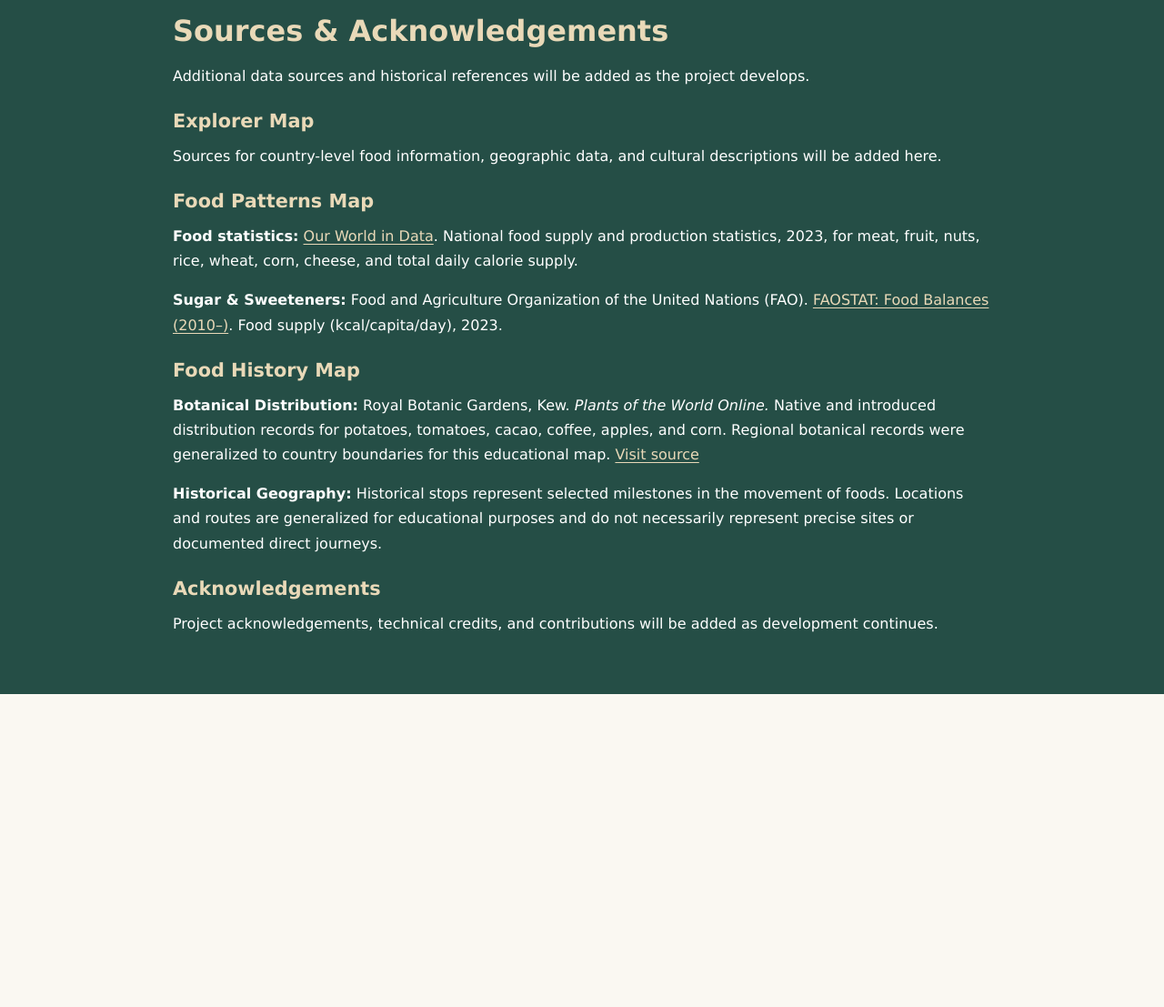
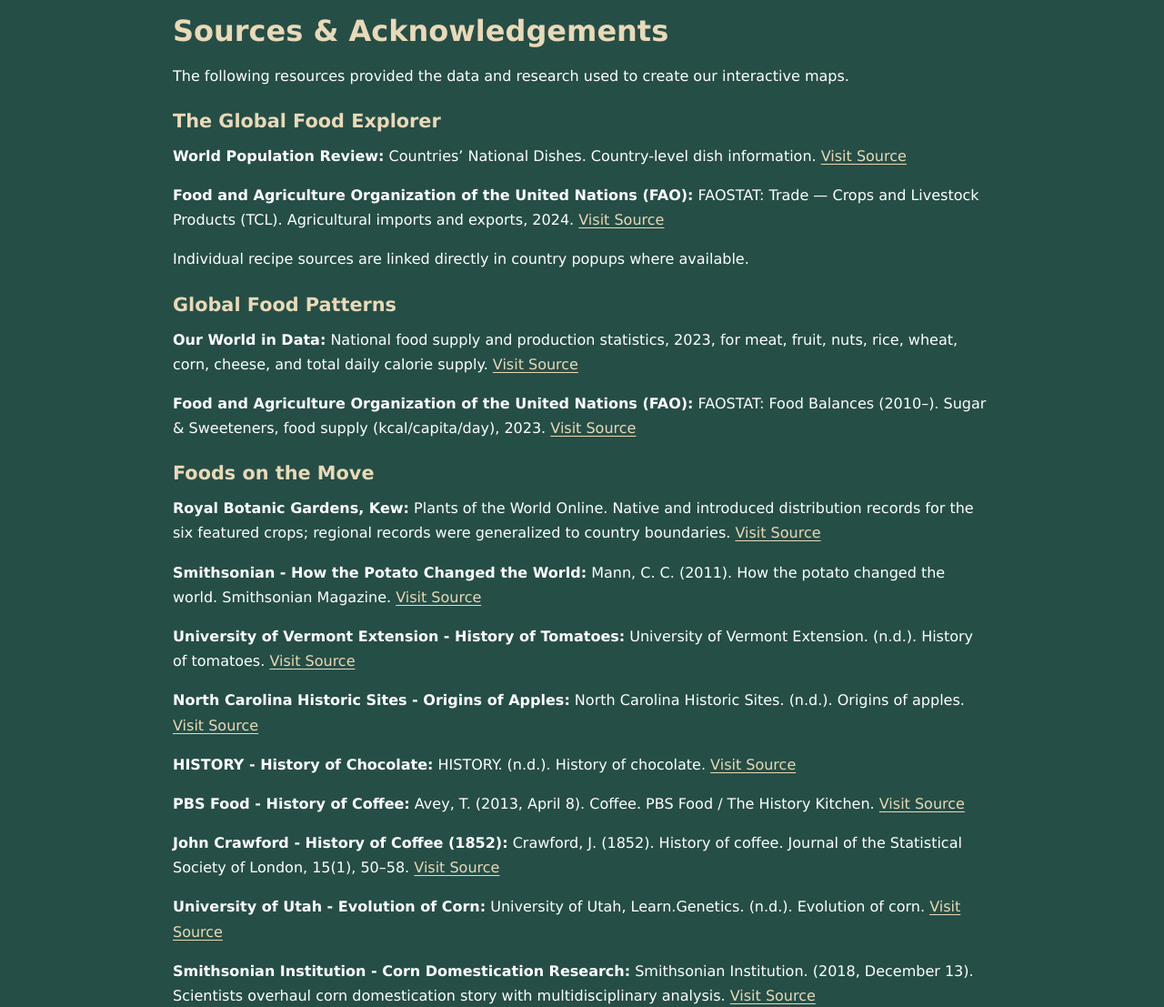
Before and after one commit to agrosh77/What-the-World-Eats, a plain HTML site: page index.html in a window 1280 px wide. Shown: the part 3560-4667 px from the top of the page at 91% size. Before the commit the page ends 4323 px from the top, so only its background shows below. Drawn offline with nearby package versions, Linux system fonts and the light colour scheme.

Commit message:
Update index.html
adding sources

```diff
--- a/index.html
+++ b/index.html
@@ -991,63 +991,34 @@
             </h2>
 
             <p class="mb-4">
-                Additional data sources and historical references
-                will be added as the project develops.
+                The following resources provided the data and research used to create our interactive maps.
             </p>
 
-            <!-- MAP 1 -->
             <section id="map1-sources" class="mb-4">
-                <h3>Explorer Map</h3>
-
-                <p>
-                    Sources for country-level food information,
-                    geographic data, and cultural descriptions
-                    will be added here.
-                </p>
+                <h3>The Global Food Explorer</h3>
+                <p><strong>World Population Review:</strong> Countries’ National Dishes. Country-level dish information. <a href="https://worldpopulationreview.com/country-rankings/countries-national-dishes" target="_blank" rel="noopener noreferrer">Visit Source</a></p>
+                <p><strong>Food and Agriculture Organization of the United Nations (FAO):</strong> FAOSTAT: Trade — Crops and Livestock Products (TCL). Agricultural imports and exports, 2024. <a href="https://www.fao.org/faostat/en/#data/TCL" target="_blank" rel="noopener noreferrer">Visit Source</a></p>
+                <p>Individual recipe sources are linked directly in country popups where available.</p>
             </section>
 
-            <!-- MAP 2 -->
             <section id="map2-sources" class="mb-4">
-                <h3>Food Patterns Map</h3>
-
-                <p>
-                    <strong>Food statistics:</strong> <a href="https://ourworldindata.org/" target="_blank" rel="noopener noreferrer">Our World in Data</a>. National food supply and production statistics, 2023, for meat, fruit, nuts, rice, wheat, corn, cheese, and total daily calorie supply.
-                </p>
-                <p>
-                    <strong>Sugar &amp; Sweeteners:</strong> Food and Agriculture Organization of the United Nations (FAO). <a href="https://www.fao.org/faostat/en/#data/FBS" target="_blank" rel="noopener noreferrer">FAOSTAT: Food Balances (2010–)</a>. Food supply (kcal/capita/day), 2023.
-                </p>
+                <h3>Global Food Patterns</h3>
+                <p><strong>Our World in Data:</strong> National food supply and production statistics, 2023, for meat, fruit, nuts, rice, wheat, corn, cheese, and total daily calorie supply. <a href="https://ourworldindata.org" target="_blank" rel="noopener noreferrer">Visit Source</a></p>
+                <p><strong>Food and Agriculture Organization of the United Nations (FAO):</strong> FAOSTAT: Food Balances (2010–). Sugar &amp; Sweeteners, food supply (kcal/capita/day), 2023. <a href="https://www.fao.org/faostat/en/#data/FBS" target="_blank" rel="noopener noreferrer">Visit Source</a></p>
             </section>
 
-            <!-- MAP 3 -->
             <section id="map3-sources" class="mb-4">
-                <h3>Food History Map</h3>
-
-                <p>
-                    <strong>Botanical Distribution:</strong>
-                    Royal Botanic Gardens, Kew.
-                    <em>Plants of the World Online.</em>
-                    Native and introduced distribution records
-                    for potatoes, tomatoes, cacao, coffee,
-                    apples, and corn. Regional botanical
-                    records were generalized to country
-                    boundaries for this educational map.
-
-                    <a href="https://powo.science.kew.org/"
-                       target="_blank"
-                       rel="noopener noreferrer">
-                        Visit source
-                    </a>
-                </p>
-
-                <p>
-                    <strong>Historical Geography:</strong>
-                    Historical stops represent selected
-                    milestones in the movement of foods.
-                    Locations and routes are generalized for
-                    educational purposes and do not necessarily
-                    represent precise sites or documented
-                    direct journeys.
-                </p>
+                <h3>Foods on the Move</h3>
+                <p><strong>Royal Botanic Gardens, Kew:</strong> Plants of the World Online. Native and introduced distribution records for the six featured crops; regional records were generalized to country boundaries. <a href="https://powo.science.kew.org/" target="_blank" rel="noopener noreferrer">Visit Source</a></p>
+                <p><strong>Smithsonian - How the Potato Changed the World:</strong> Mann, C. C. (2011). How the potato changed the world. Smithsonian Magazine. <a href="https://www.smithsonianmag.com/history/how-the-potato-changed-the-world-108470605/" target="_blank" rel="noopener noreferrer">Visit Source</a></p>
+                <p><strong>University of Vermont Extension - History of Tomatoes:</strong> University of Vermont Extension. (n.d.). History of tomatoes. <a href="https://www.uvm.edu/extension/news/history-tomatoes" target="_blank" rel="noopener noreferrer">Visit Source</a></p>
+                <p><strong>North Carolina Historic Sites - Origins of Apples:</strong> North Carolina Historic Sites. (n.d.). Origins of apples. <a href="https://historicsites.nc.gov/all-sites/horne-creek-farm/southern-heritage-apple-orchard/apple-history/origins-apples" target="_blank" rel="noopener noreferrer">Visit Source</a></p>
+                <p><strong>HISTORY - History of Chocolate:</strong> HISTORY. (n.d.). History of chocolate. <a href="https://www.history.com/articles/history-of-chocolate" target="_blank" rel="noopener noreferrer">Visit Source</a></p>
+                <p><strong>PBS Food - History of Coffee:</strong> Avey, T. (2013, April 8). Coffee. PBS Food / The History Kitchen. <a href="https://www.pbs.org/food/stories/history-coffee" target="_blank" rel="noopener noreferrer">Visit Source</a></p>
+                <p><strong>John Crawford - History of Coffee (1852):</strong> Crawford, J. (1852). History of coffee. Journal of the Statistical Society of London, 15(1), 50–58. <a href="https://www.jstor.org/stable/2338310" target="_blank" rel="noopener noreferrer">Visit Source</a></p>
+                <p><strong>University of Utah - Evolution of Corn:</strong> University of Utah, Learn.Genetics. (n.d.). Evolution of corn. <a href="https://learn.genetics.utah.edu/content/evolution/corn/" target="_blank" rel="noopener noreferrer">Visit Source</a></p>
+                <p><strong>Smithsonian Institution - Corn Domestication Research:</strong> Smithsonian Institution. (2018, December 13). Scientists overhaul corn domestication story with multidisciplinary analysis. <a href="https://www.si.edu/newsdesk/releases/scientists-overhaul-corn-domestication-story-multidisciplinary-analysis" target="_blank" rel="noopener noreferrer">Visit Source</a></p>
+                <p>Historical stops represent selected milestones in the movement of foods. Locations and routes are generalized for educational purposes and do not necessarily represent precise sites or documented direct journeys.</p>
             </section>
 
             <!-- ACKNOWLEDGEMENTS -->
```
